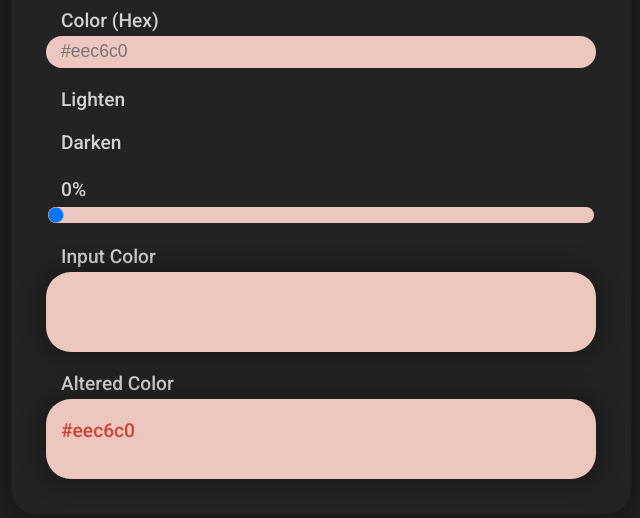
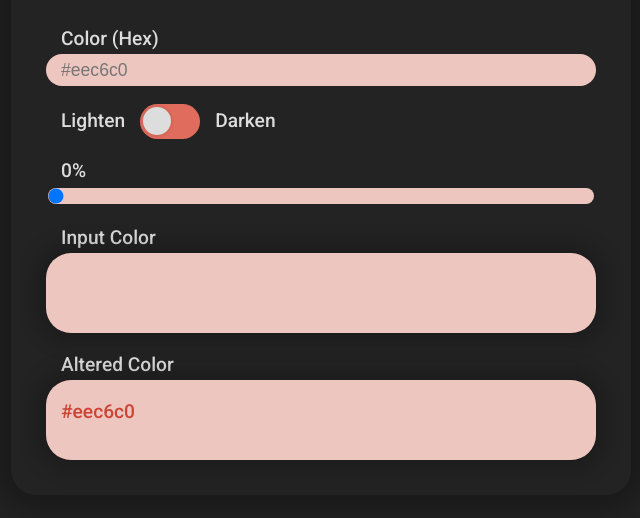
Before and after one commit to terka-codes/JS-color-tool, a plain HTML site: page index.html in a window 1280 px wide. Shown: the part 202-720 px from the top of the page, without its empty margins (319-959 px from the left). Drawn offline with Linux system fonts and the light colour scheme.

Commit message:
toggle button css styling

```diff
--- a/index.css
+++ b/index.css
@@ -2,7 +2,7 @@ html {
     margin: 0;
     padding: 0;
     background: #242323;
-    color: #d2d2d2;
+    color: #dddddd;
     height: 100%;
     display: flex;
     justify-content: center;
@@ -54,6 +54,38 @@ label, p {
     padding: 0 15px 0 15px;
 }
 
+.toggle {
+    display: flex;
+    align-items: center;
+}
+
+.toggle-btn {
+    margin-top: 17.5px;
+    width: 60px;
+    height: 35px;
+    background-color: #df6c5d;
+    border-radius: 70px;
+}
+
+.toggle-btn.toggled > .inner-circle {
+    transform: translateX(26px);
+    background: #242323;
+}
+
+.unselected {
+    opacity: 0.35;
+}
+
+.inner-circle {
+    margin: 3px;
+    width: 28px;
+    height: 28px;
+    background: #dddddd;
+    border-radius: 50%;
+    cursor: pointer;
+    box-shadow: 0px 0px 3px 1px rgba(0, 0, 0, 0.1);
+}
+
 #slider {
     -webkit-appearance: none;
     cursor: pointer;
--- a/index.html
+++ b/index.html
@@ -23,7 +23,7 @@
 
             <div class="toggle">
                 <p id="lightenText" class="toggle-text">Lighten</p>
-                <div id="toggleBtn">
+                <div id="toggleBtn" class="toggle-btn">
                     <div class="inner-circle"></div>
                 </div>
                 <p id="darkenText" class="toggle-text">Darken</p>
```
